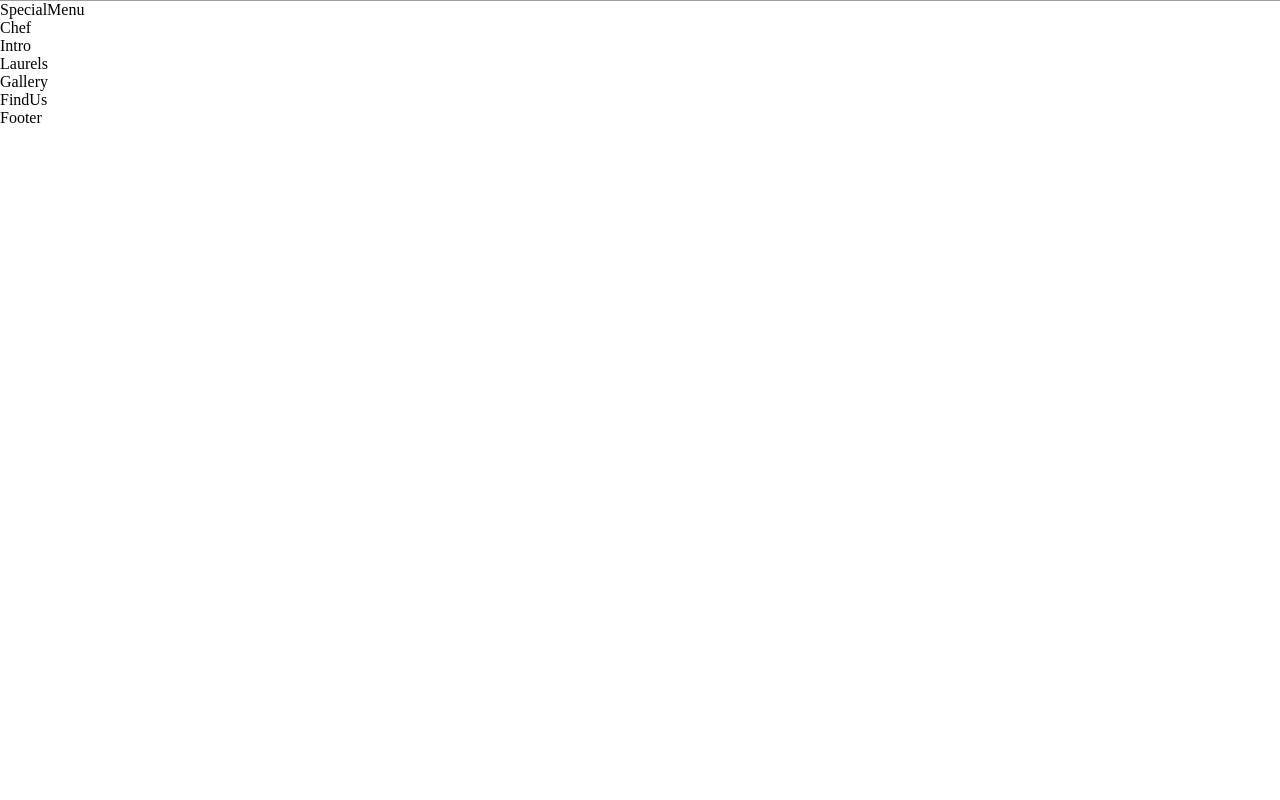
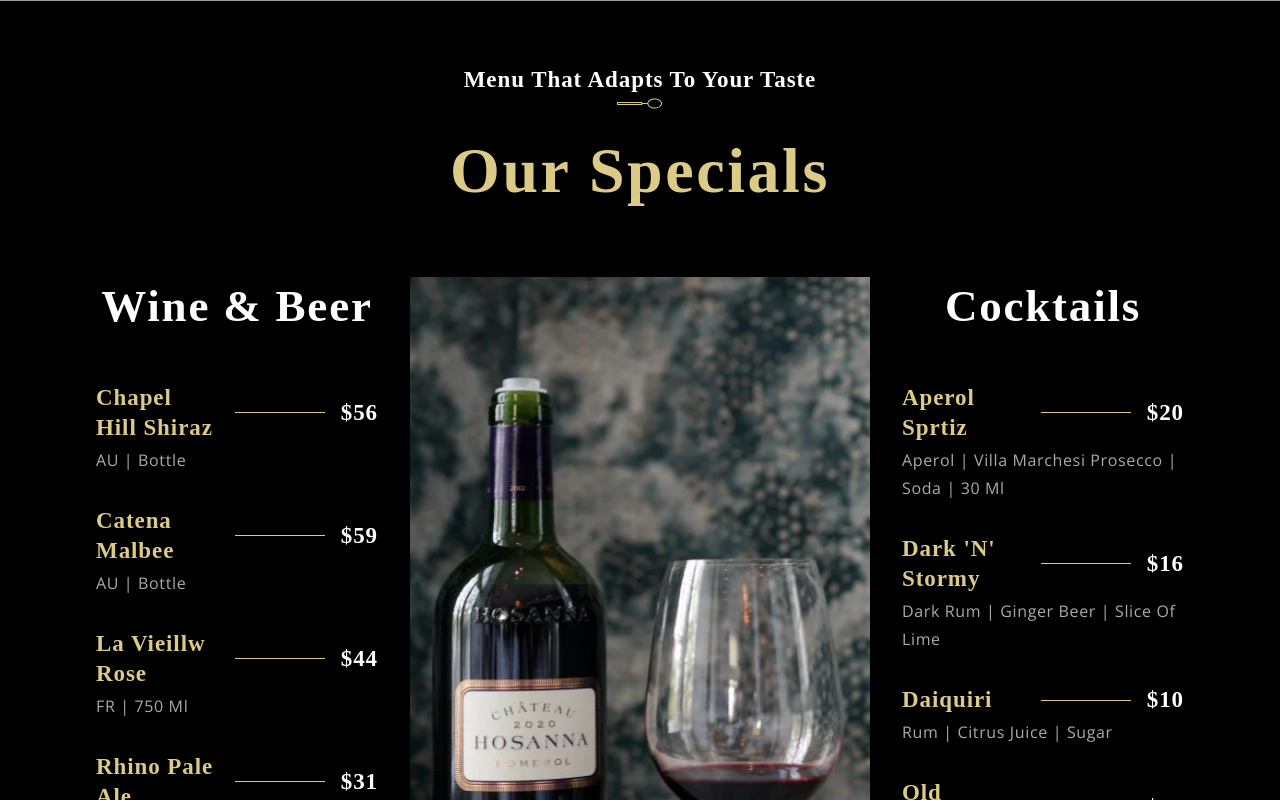
Before and after one commit to jul1ana/divinho-website, a React (Create React App) app: page / in a window 1280 px wide. Shown: the part 2220-3020 px from the top of the page. Before the commit the page ends 2347 px from the top, so only its background shows below. Built offline with nearby package versions, Linux system fonts and the light colour scheme; grey boxes are pictures that could not be loaded; a web font is replaced by a local one.

Commit message:
Adding applications performed in the Menu component

```diff
--- a/src/components/Menuitem/MenuItem.css
+++ b/src/components/Menuitem/MenuItem.css
@@ -0,0 +1,35 @@
+.app__menuItem {
+  width: 100%;
+  margin: 1rem 0;
+
+  display: flex;
+  flex-direction: column;
+}
+
+.app__menuItem-head {
+  display: flex;
+  justify-content: space-between;
+  align-items: center;
+}
+
+.app__menuItem-sub {
+  width: 100%;
+  margin-top: 0.2rem;
+}
+
+.app__menuItem-name {
+  flex: 1;
+}
+
+.app__menuItem-dash {
+  width: 90px;
+  height: 1px;
+  background: var(--color-golden);
+  margin: 0 1rem;
+}
+
+.app__menuItem-price {
+  display: flex;
+  justify-content: flex-end;
+  align-items: flex-end;
+}
--- a/src/components/Menuitem/MenuItem.jsx
+++ b/src/components/Menuitem/MenuItem.jsx
@@ -2,9 +2,21 @@
 
 import './MenuItem.css';
 
-const MenuItem = () => (
-  <div>
-    MenuItem
+const MenuItem = ({ title, price, tags }) => (
+  <div className="app__menuItem">
+    <div className="app__menuItem-head">
+      <div className="app__menuItem-name">
+        <p className="p__cormorant" style={{ color: '#DCCA87' }}>{title}</p>
+      </div>
+      <div className="app__menuItem-dash" />
+      <div className="app__menuItem-price">
+        <p className="p__cormorant">{price}</p>
+      </div>
+    </div>
+
+    <div className="app__menuItem-sub">
+      <p className="p__opensans" style={{ color: '#AAAAAA' }}>{tags}</p>
+    </div>
   </div>
 );
 
--- a/src/container/Menu/SpecialMenu.css
+++ b/src/container/Menu/SpecialMenu.css
@@ -0,0 +1,85 @@
+.app__specialMenu {
+  flex-direction: column;
+  background: var(--color-black);
+}
+
+.app__specialMenu-title {
+  margin-bottom: 2rem;
+  text-align: center;
+}
+
+.app__specialMenu-menu {
+  width: 100%;
+
+  margin: 2rem 0;
+  display: flex;
+  justify-content: center;
+  align-items: flex-start;
+  flex-direction: row;
+}
+
+.app__specialMenu-menu_heading {
+  font-family: var(--font-base);
+  font-weight: 600;
+  font-size: 45px;
+  line-height: 58.5px;
+  letter-spacing: 0.04em;
+  color: var(--color-white);
+}
+
+.app__specialMenu-menu_wine,
+.app__specialMenu-menu_cocktails {
+  flex: 1;
+  width: 100%;
+  flex-direction: column;
+}
+
+.app__specialMenu-menu_img {
+  width: 410px;
+  margin: 0 2rem;
+}
+
+.app__specialMenu-menu_img img {
+  width: 100%;
+}
+
+.app__specialMenu-menu_items {
+  display: flex;
+  flex-direction: column;
+
+  margin: 2rem 0;
+  width: 100%;
+}
+
+@media screen and (max-width: 2000px) {
+  .app__specialMenu-menu_img {
+    width: 460px;
+  }
+
+  .app__specialMenu-menu_img img {
+    height: 820px;
+  }
+}
+
+@media screen and (max-width: 1150px) {
+  .app__specialMenu-menu {
+    flex-direction: column;
+    align-items: center;
+    width: 100%;
+  }
+
+  .app__specialMenu-menu_img {
+    margin: 3rem 0;
+  }
+}
+
+@media screen and (max-width: 650px) {
+  .app__specialMenu-menu_img {
+    width: 100%;
+  }
+
+  .app__specialMenu-menu_heading {
+    font-size: 35px;
+    line-height: 48.5px;
+  }
+}
--- a/src/container/Menu/SpecialMenu.jsx
+++ b/src/container/Menu/SpecialMenu.jsx
@@ -1,10 +1,44 @@
 import React from 'react';
 
+import { SubHeading, MenuItem } from '../../components';
+import { images, data } from '../../constants';
 import './SpecialMenu.css';
 
 const SpecialMenu = () => (
-  <div>
-    SpecialMenu
+  <div className="app__specialMenu flex__center section__padding" id="menu">
+    <div className="app__specialMenu-title">
+      <SubHeading title="Menu that adapts to your taste" />
+      <h1 className="headtext__cormorant">Our Specials</h1>
+    </div>
+
+    <div className="app__specialMenu-menu">
+      <div className="app__specialMenu-menu_wine flex__center">
+        <p className="app__specialMenu-menu_heading">Wine & Beer</p>
+        <div className="app__specialMenu-menu_items">
+          {data.wines.map((wine, index) => (
+            <MenuItem key={wine.title + index} title={wine.title} price={wine.price} tags={wine.tags} />
+          ))}
+        </div>
+      </div>
+
+      <div className="app__specialMenu-menu_img">
+        <img src={images.menu} alt="menu img" />
+      </div>
+
+      <div className="app__specialMenu-menu_cocktails flex__center">
+        <p className="app__specialMenu-menu_heading">Cocktails</p>
+        <div className="app__specialMenu-menu_items">
+          {data.cocktails.map((cocktail, index) => (
+            <MenuItem key={cocktail.title + index} title={cocktail.title} price={cocktail.price} tags={cocktail.tags} />
+          ))}
+        </div>
+      </div>
+    </div>
+
+    <div style={{ marginTop: "15px" }}>
+      <button type="button" className="custom__button">View More</button>
+    </div>
+
   </div>
 );
 
```
Also changed, not shown: src/assets/menu.png.
